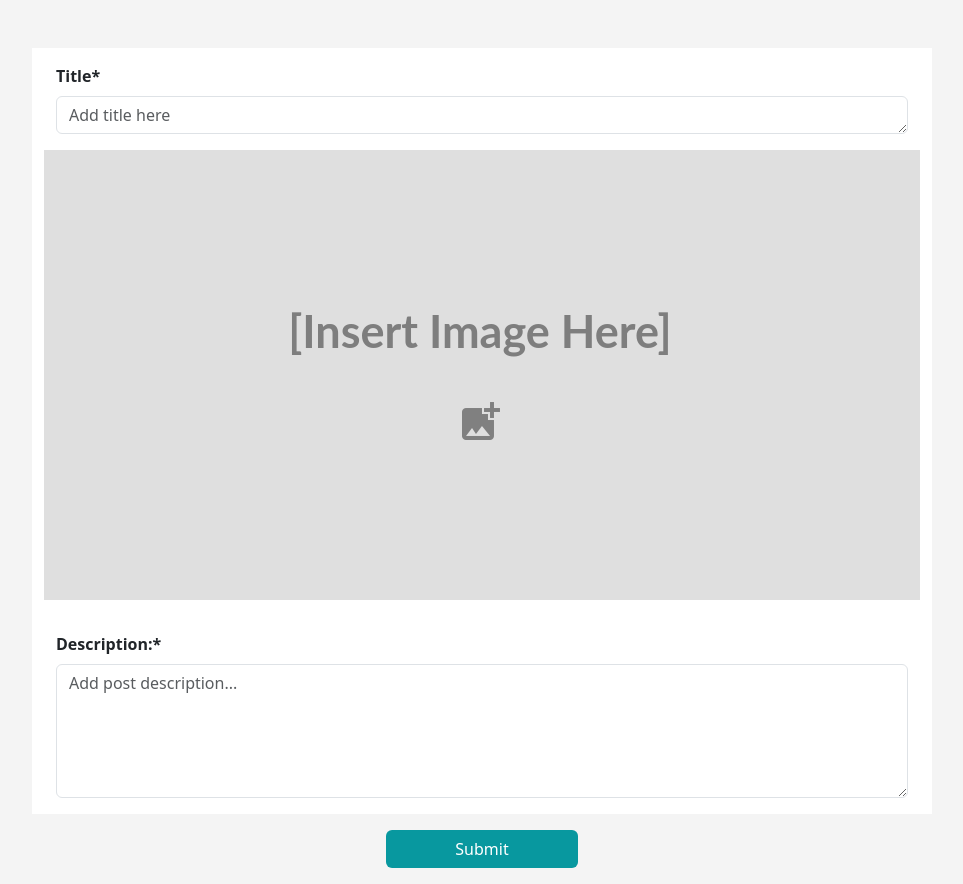
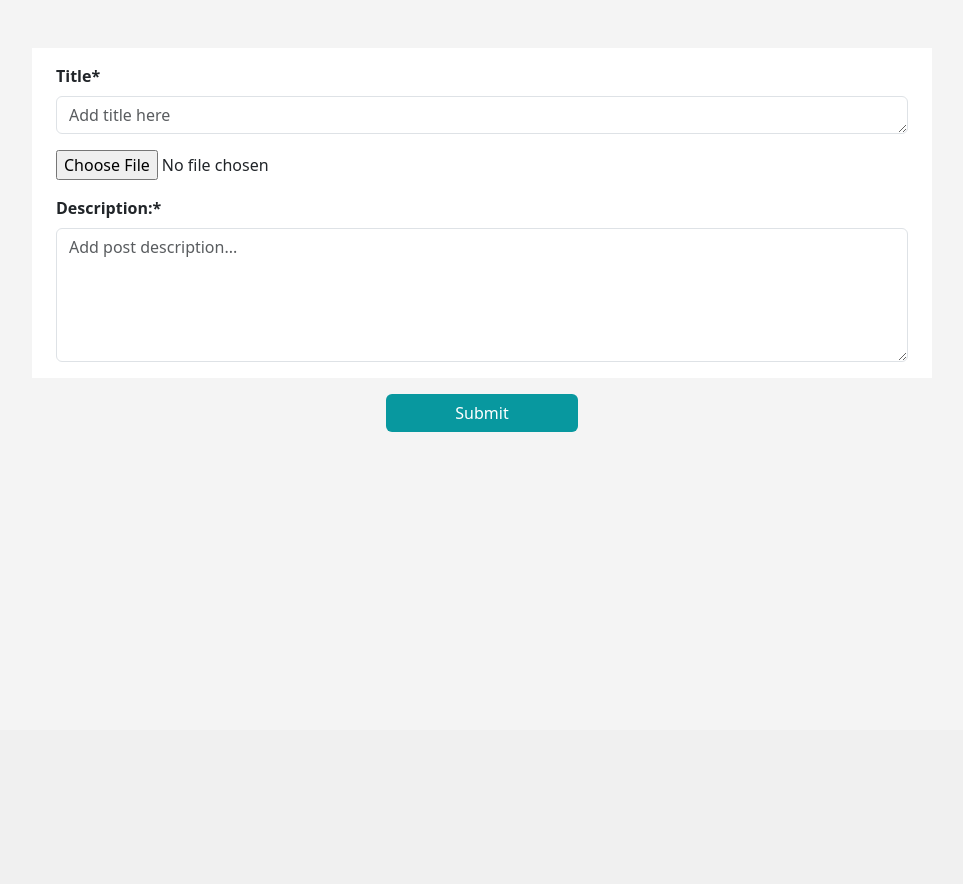
Before and after one commit to Alexis-Roman/CET-5-Final-Project, a Flask app: page /createForum in a window 1280 px wide. Shown: the part 70-954 px from the top of the page, without its empty margins (158-1121 px from the left). After the commit the page ends 502 px from the top, so only its background shows below. Run offline with Flask 3, Linux system fonts and the light colour scheme; a user stored in the database is signed in.

Commit message:
image saving db

```diff
--- a/backend/website/templates/Create-Forum.html
+++ b/backend/website/templates/Create-Forum.html
@@ -35,24 +35,8 @@
                     </div>
                     <!-- IMG -->
                     <!-- IMG -->
-                    <div class="row">
-                        <div class="container d-flex align-items-center justify-content-center mb-3" style="background-color: rgb(223, 223, 223); height: 450px; ">
-                            <div class="text-center">
-                                <label for="imageUpload1" id="uploadLabel1">
-                                    <div class="row text-center">
-                                        <p class="h1" style="font-family: 'Lato', sans-serif; font-weight: bold; font-size: 45px; color: #7E7E7E; margin-bottom: 20px;">
-                                            [Insert Image Here]
-                                        </p>
-                                        <span class="material-icons" style="font-size: 48px; margin-top: 20px; cursor: pointer; color: gray;">
-                                            add_photo_alternate
-                                        </span>
-                                    </div>
-                                </label>
-                                <input type="file" id="imageUpload1" name="imageUpload1" accept="image/*" style="display: none;" />
-                                <img id="uploadedImage1" src="" style="height: 450px; background-position: center; background-size: cover;">
-                            </div>
-                        </div>
-                    </div>
+                    <input type="file" name="pic"/>
+
                     <!-- DESCRIPTION -->
                     <div class="col post-description">
                         <div class="mb-3 mt-3">
--- a/backend/website/views.py
+++ b/backend/website/views.py
@@ -4,6 +4,7 @@ from .models import Post, Discussions, IMG
 from . import db
 from werkzeug.utils import secure_filename
 import os
+from sqlalchemy.exc import IntegrityError
 
 views = Blueprint('views', __name__)
 
@@ -42,22 +43,28 @@ def forumClicked():
     if request.method == "POST":
         dTitle = request.form.get('discussionTitle')
         dDescription = request.form.get('discussionDescription')
-        pic = request.files['imageUpload1']
+        pic = request.files['pic']
 
         if not all([dTitle, dDescription]):
             flash('Please fill up all the required forms', category='error')
         elif len(dTitle) > 70:
             flash('Title reached maximum limit of characters', category='error')
         else:
-            filename = secure_filename(pic.filename)
-            mimetype = pic.mimetype
-            img = IMG(img=pic.read(), mimetype=mimetype, name=filename)
-            new_discussion = Discussions(dTitle=dTitle, dDescription=dDescription)
-            db.session.add(img)
-            db.session.add(new_discussion)
-            db.session.commit()
-
-        flash('Discussion created!', category='success')
+            try:
+                filename = secure_filename(pic.filename)
+                mimetype = pic.mimetype
+                img = IMG(img=pic.read(), mimetype=mimetype, name=filename)
+                new_discussion = Discussions(dTitle=dTitle, dDescription=dDescription)
+                db.session.add(img)
+                db.session.add(new_discussion)
+                db.session.commit()
+                flash('Discussion created!', category='success')
+            except IntegrityError as e:
+                db.session.rollback()  # Rollback the transaction to avoid leaving the database in an inconsistent state
+                if 'UNIQUE constraint failed: img.img' in str(e):
+                    flash('Image file name is not unique', category='error')
+                else:
+                    flash('An error occurred during discussion creation', category='error')
 
     return render_template("Create-Forum.html", user=current_user)
 
```
Also changed, not shown: backend/instance/database.db (added).
